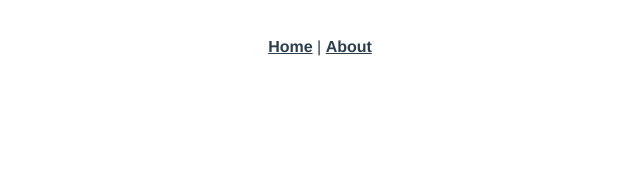
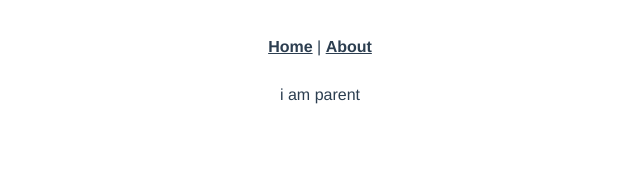
Before and after one commit to cheesecakeeee/vue-pro-demo, a Vue app: page /#/parent in a window 1280 px wide. Before the commit this address led to /#/about/1. Shown: the top 176 px of the page, without its empty margins (320-960 px from the left). Built offline with nearby package versions, Linux system fonts and the light colour scheme.

Commit message:
feat: 嵌套路由

```diff
--- /dev/null
+++ b/src/views/Child.vue
@@ -0,0 +1,13 @@
+<template>
+  <div>I am child</div>
+</template>
+
+<script>
+export default {
+
+}
+</script>
+
+<style>
+
+</style>
--- /dev/null
+++ b/src/views/Parent.vue
@@ -0,0 +1,16 @@
+<template>
+  <div>
+    <div>i am parent</div>
+    <router-view/>
+  </div>
+</template>
+
+<script>
+export default {
+
+}
+</script>
+
+<style>
+
+</style>
```
Also changed, not shown: src/router/routes.js (+12 -3 lines).
